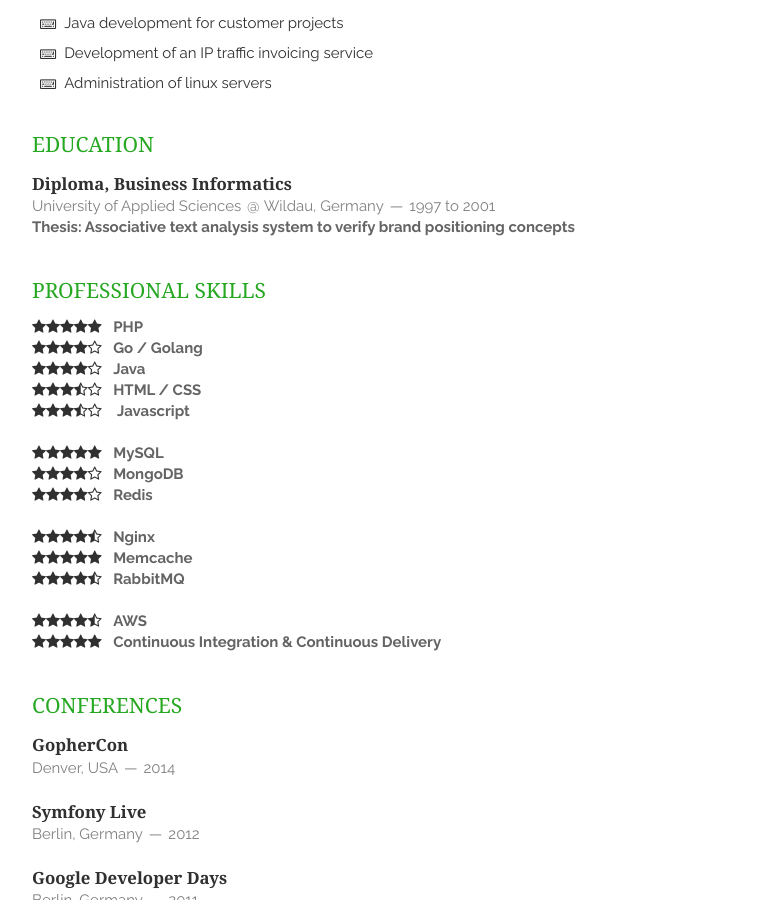
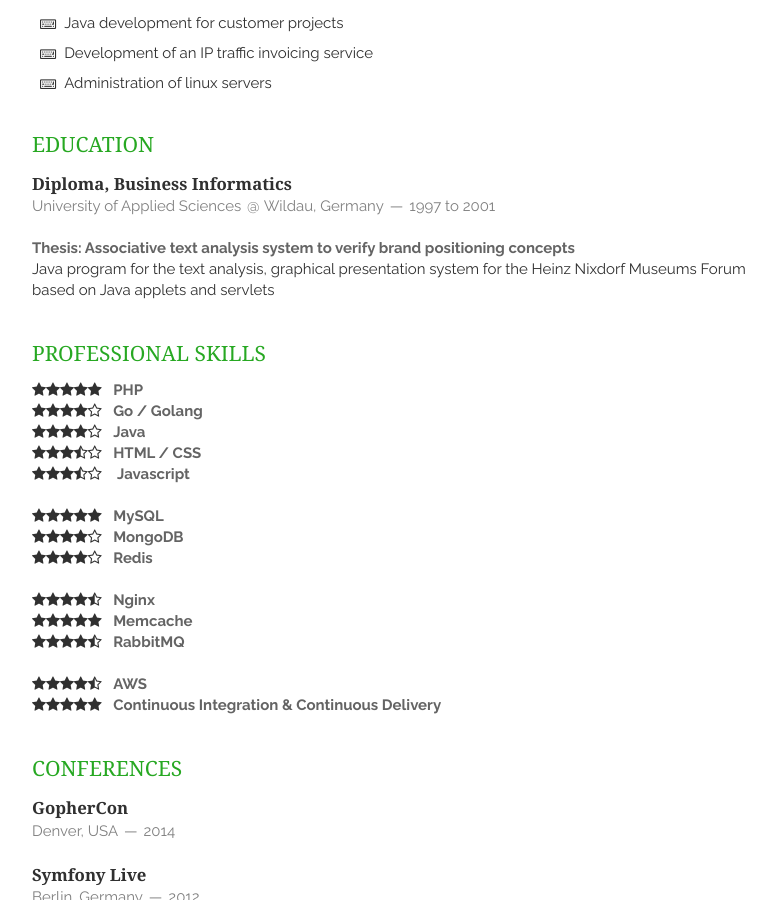
Before and after one commit to dirkaholic/dirkaholic.github.com, a Jekyll site: the page built from index.html, in a window 1280 px wide and 900 px high, scrolled down 1151 px. Shown: the whole window, without its empty margins (328-1104 px from the left). Built offline with Jekyll 4.4.1, drawn with Linux system fonts in a browser that asks for light colours; nearby versions of some CDN libraries; Markdown is read by kramdown in place of the engine named in the settings; the list of posts is cut into pages by our own code.

Commit message:
Update education

```diff
--- a/_includes/education.html
+++ b/_includes/education.html
@@ -7,7 +7,9 @@
             <span><address>Wildau, Germany</address><time>1997 to 2001</time></span>
         </header>
         <p>
-            <em>Thesis: Associative text analysis system to verify brand positioning concepts</em>
+            <br/>
+            <em>Thesis: Associative text analysis system to verify brand positioning concepts</em><br/>
+            Java program for the text analysis, graphical presentation system for the Heinz Nixdorf Museums Forum based on Java applets and servlets
         </p>
     </article>
 </section>
```
